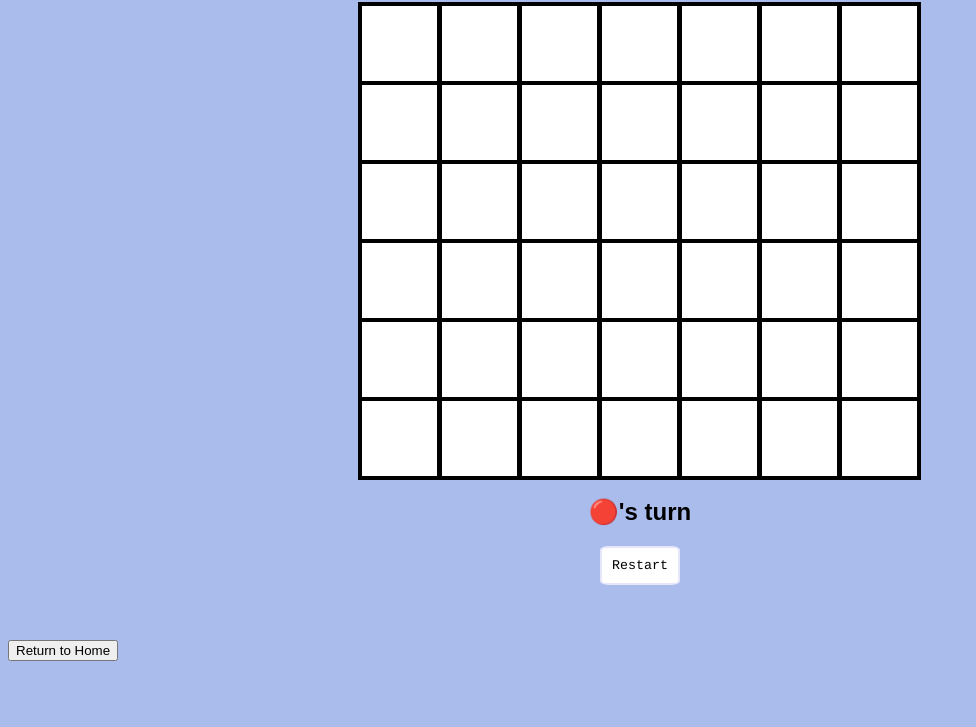
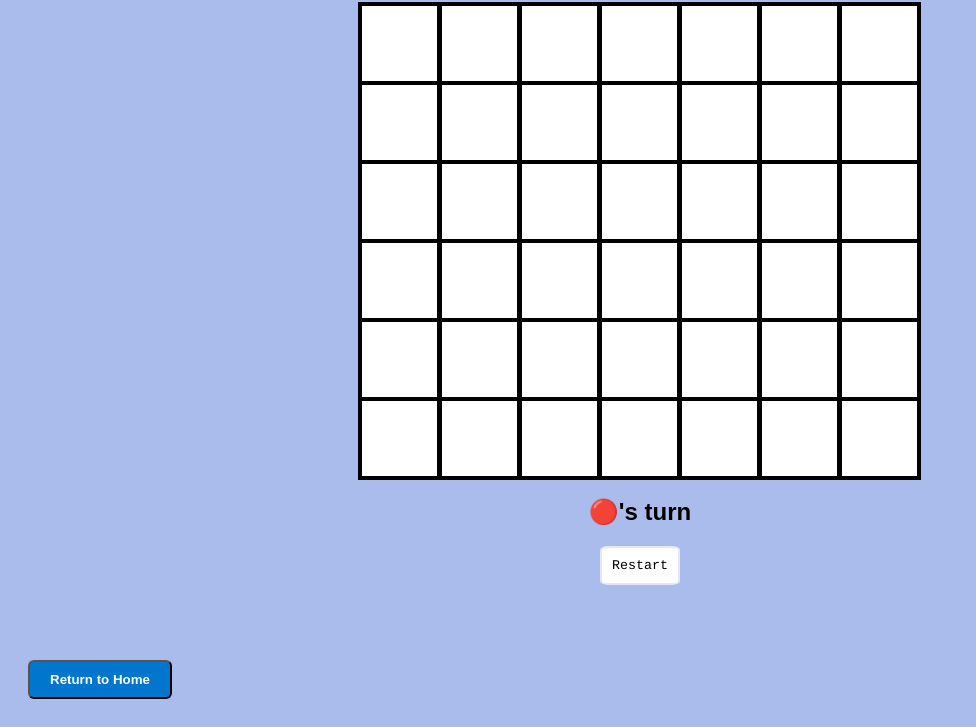
Before and after one commit to fdiaz1222/AP-Comp-Sci-Final-Project, a plain HTML site: page connectFour.html in a window 1280 px wide. Shown: the part 139-866 px from the top of the page, without its empty margins (0-976 px from the left). Before the commit the page ends 808 px from the top, so only its background shows below. Drawn offline with Linux system fonts and the light colour scheme.

Commit message:
Update connectFour.css

```diff
--- a/connectFour.css
+++ b/connectFour.css
@@ -30,8 +30,8 @@
         background: #ffffff
       }
 
-.home-button {
-  display: inline-block;
+#homeBtn {
+ display: inline-block;
   margin: 20px;
   padding: 10px 20px;
   background-color: #0077cc;
@@ -41,6 +41,6 @@
   transition: background-color 0.3s ease;
 }
 
-.home-button:hover {
+#homeBtn:hover {
   background-color: #005fa3;
 }
```
